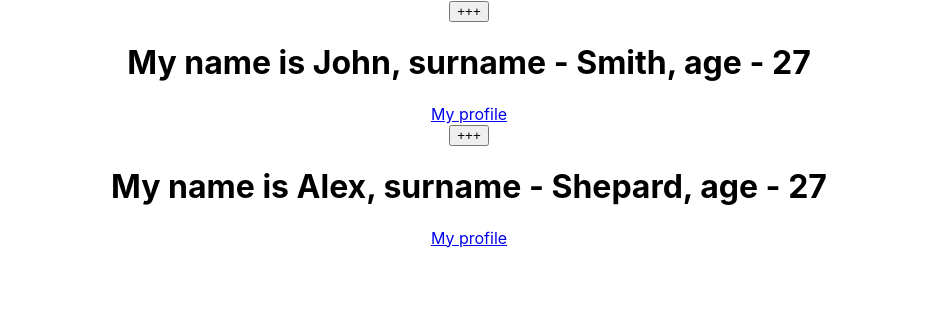
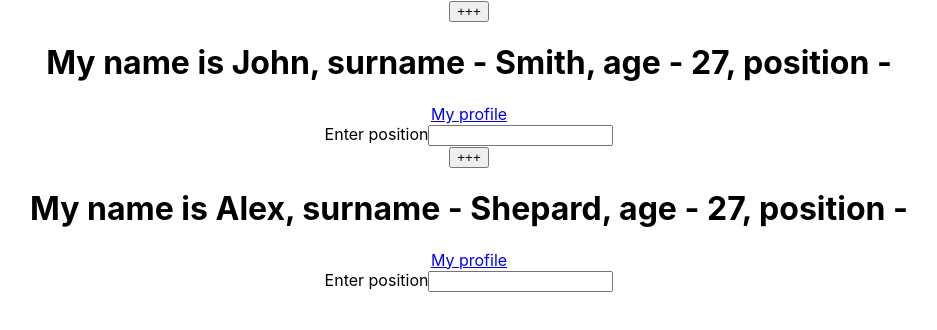
Before and after one commit to kastastin/udemy-react, a React (Create React App) app in the folder react-first-app/my-app/: page / in a window 1280 px wide. Shown: the top 330 px of the page, without its empty margins (171-1108 px from the left). Built offline with nearby package versions, Linux system fonts and the light colour scheme.

Commit message:
video-132 [handling-events]

```diff
--- a/react-first-app/my-app/src/App.js
+++ b/react-first-app/my-app/src/App.js
@@ -8,24 +8,55 @@
     super(props);
     this.state = {
       years: 27,
-      text: '+++'
-    }
+      position: ''
+    };
+    // this.nextYear = this.nextYear.bind(this);
   }
 
   nextYear = () => {
-    this.setState(state => ({
+    this.setState(state => ({ // setState() always call method render()
       years: state.years + 1
     }));
   }
 
+  // nextYear() {
+  //   this.setState(state => ({
+  //     years: state.years + 1
+  //   }));
+  // }
+
+  // commitInputChanges = (e) => {
+  //   this.setState({
+  //     position: e.target.value
+  //   });
+  // }
+
+  commitInputChanges = (e, color) => {
+    console.log(color);
+    this.setState({
+      position: e.target.value
+    });
+  }
+
   render() {
-    const {name, surname, link} = this.props;
+    const {name, surname, link} = this.props,
+          {years, position} = this.state;
 
     return (
       <div>
-        <button onClick={this.nextYear}>{this.state.text}</button>
-        <h1>My name is {name}, surname - {surname}, age - {this.state.years}</h1>
+        <button onClick={this.nextYear}>+++</button>
+        {/* <button onClick={() => this.nextYear()}>+++</button>  */}
+        <h1>
+            My name is {name}, surname - {surname},
+            age - {years},
+            position - {position}
+        </h1>
         <a href={link}>My profile</a>
+        <form>
+          <span>Enter position</span>
+          {/* <input type="text" onChange={this.commitInputChanges} /> */}
+          <input type="text" onChange={(e) => this.commitInputChanges(e, 'some color')} />
+        </form>
       </div>
     );
   }
```
Also changed, not shown: 1 other file (tests, documents, lock files or other folders).
